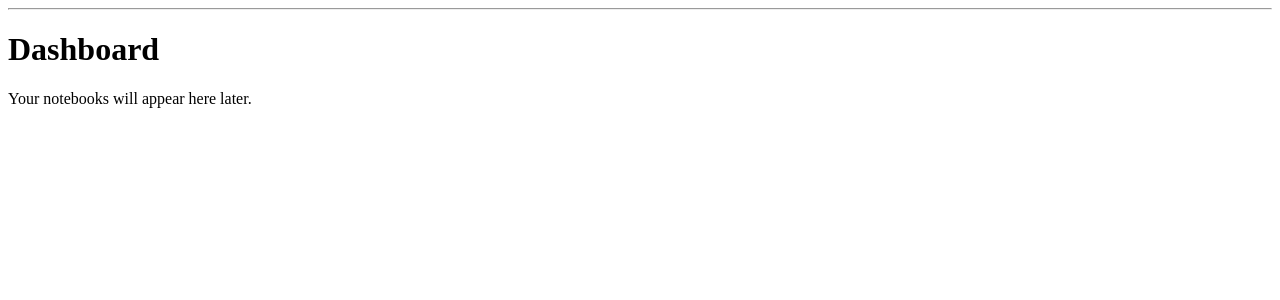
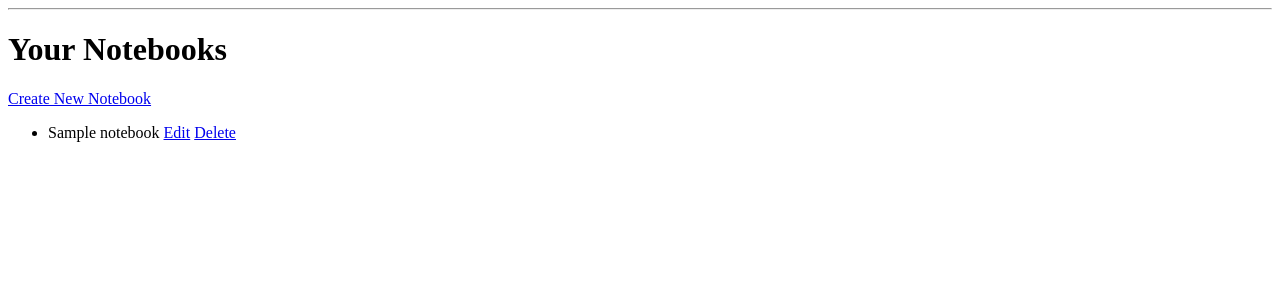
Before and after one commit to yuldoshevgg/cloudnotes, a Django app: page /dashboard/ in a window 1280 px wide. Shown: the part 26-326 px from the top of the page. Run offline with Django 5.2, Linux system fonts and the light colour scheme; a user stored in the database is signed in; tables that the repository leaves empty hold one stand-in row (values such as "Sample post").

Commit message:
Implemented CRUD functionality for Notebooks

```diff
--- a/config/urls.py
+++ b/config/urls.py
@@ -10,4 +10,8 @@ urlpatterns = [
     path("register/", views.register, name="register"),
     path("login/", auth_views.LoginView.as_view(), name="login"),
     path("logout/", auth_views.LogoutView.as_view(next_page="home"), name="logout"),
+
+    path("notebooks/create/", views.create_notebook, name="create_notebook"),
+    path("notebooks/update/<int:pk>/", views.update_notebook, name="update_notebook"),
+    path("notebooks/delete/<int:pk>/", views.delete_notebook, name="delete_notebook"),
 ]
--- a/notes/views.py
+++ b/notes/views.py
@@ -1,7 +1,9 @@
-from django.shortcuts import render, redirect
+from django.shortcuts import render, redirect, get_object_or_404
 from django.contrib.auth import login
 from django.contrib.auth.forms import UserCreationForm
 from django.contrib.auth.decorators import login_required
+from .models import Notebook
+from .forms import NotebookForm
 
 
 def home(request):
@@ -10,7 +12,8 @@ def home(request):
 
 @login_required
 def dashboard(request):
-    return render(request, "dashboard.html")
+    notebooks = Notebook.objects.filter(owner=request.user)
+    return render(request, "dashboard.html", {"notebooks": notebooks})
 
 
 def register(request):
@@ -24,3 +27,44 @@ def register(request):
         form = UserCreationForm()
 
     return render(request, "registration/register.html", {"form": form})
+
+
+@login_required
+def create_notebook(request):
+    if request.method == "POST":
+        form = NotebookForm(request.POST)
+        if form.is_valid():
+            notebook = form.save(commit=False)
+            notebook.owner = request.user
+            notebook.save()
+            return redirect("dashboard")
+    else:
+        form = NotebookForm()
+
+    return render(request, "notebooks/create.html", {"form": form})
+
+
+@login_required
+def update_notebook(request, pk):
+    notebook = get_object_or_404(Notebook, pk=pk, owner=request.user)
+
+    if request.method == "POST":
+        form = NotebookForm(request.POST, instance=notebook)
+        if form.is_valid():
+            form.save()
+            return redirect("dashboard")
+    else:
+        form = NotebookForm(instance=notebook)
+
+    return render(request, "notebooks/update.html", {"form": form})
+
+
+@login_required
+def delete_notebook(request, pk):
+    notebook = get_object_or_404(Notebook, pk=pk, owner=request.user)
+
+    if request.method == "POST":
+        notebook.delete()
+        return redirect("dashboard")
+
+    return render(request, "notebooks/delete.html", {"notebook": notebook})
--- a/templates/dashboard.html
+++ b/templates/dashboard.html
@@ -1,6 +1,20 @@
 {% extends "base.html" %}
 
 {% block content %}
-<h1>Dashboard</h1>
-<p>Your notebooks will appear here later.</p>
+<h1>Your Notebooks</h1>
+
+<a href="/notebooks/create/">Create New Notebook</a>
+
+<ul>
+    {% for notebook in notebooks %}
+        <li>
+            {{ notebook.title }}
+            <a href="/notebooks/update/{{ notebook.id }}/">Edit</a>
+            <a href="/notebooks/delete/{{ notebook.id }}/">Delete</a>
+        </li>
+    {% empty %}
+        <li>No notebooks yet.</li>
+    {% endfor %}
+</ul>
+
 {% endblock %}
```
Also changed, not shown: notes/forms.py (added, +8 -0 lines), templates/notebooks/create.html (added, +10 -0 lines), templates/notebooks/delete.html (added, +11 -0 lines), templates/notebooks/update.html (added, +10 -0 lines).
